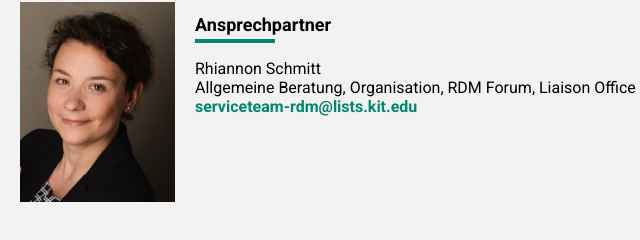
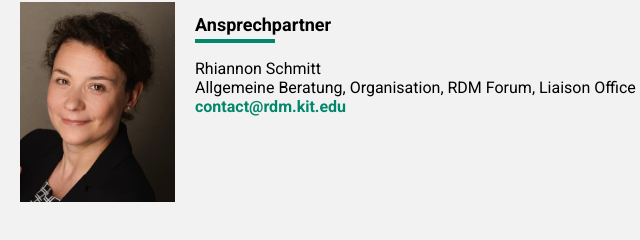
Before and after one commit to ptrxyz/kit-r4k, a plain HTML site: page description.html in a window 1280 px wide. Shown: the part 5247-5487 px from the top of the page, 20-660 px from the left. Drawn offline with Linux system fonts and the light colour scheme; a web font is replaced by a local one.

Commit message:
Changed e-mail address. removed todo file.

```diff
--- a/description.html
+++ b/description.html
@@ -407,7 +407,7 @@
                     <span>
                         Rhiannon Schmitt<br>
                         Allgemeine Beratung, Organisation, RDM Forum, Liaison Office<br>
-                        <a href='mailto:serviceteam-rdm@lists.kit.edu'>serviceteam-rdm@lists.kit.edu</a>
+                        <a href='mailto:contact@rdm.kit.edu'>contact@rdm.kit.edu</a>
                     </span>
                 </div>
             </div>
```
Also changed, not shown: description_en.html (+1 -1 lines), index.html (+1 -1 lines), tos.html (+1 -1 lines).
